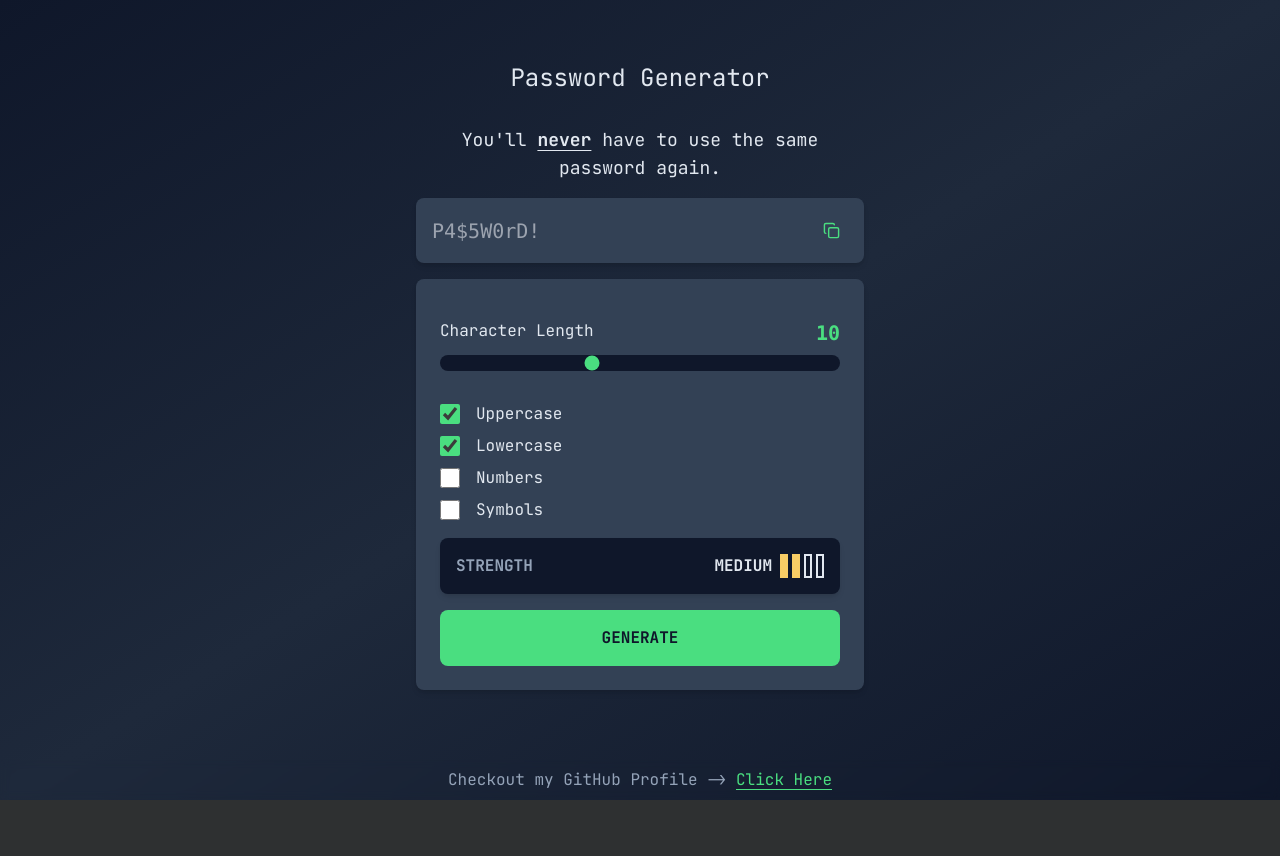
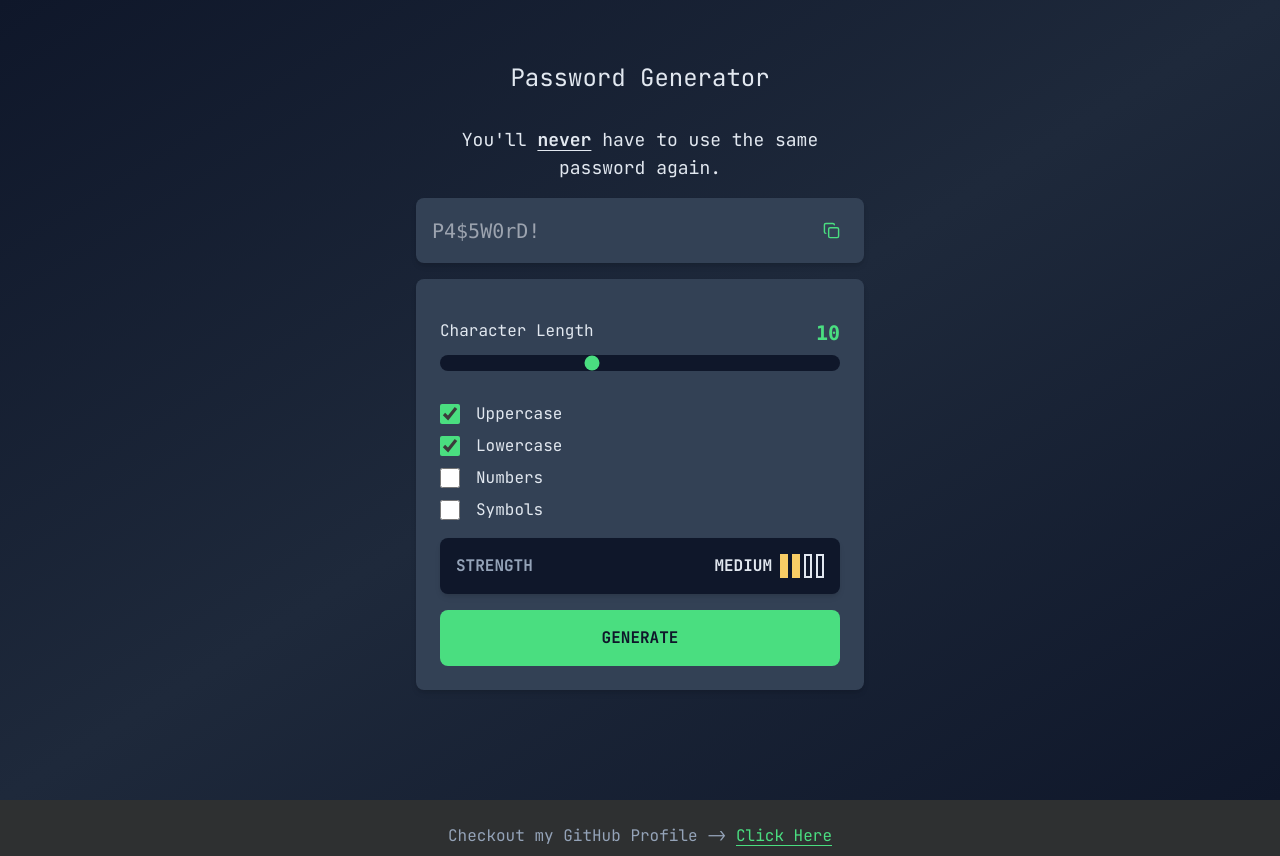
Before and after one commit to Clotho-ex/password-generator, a React (Vite) app: page / in a window 1280 px wide. Before the commit the page ends 800 px from the top, so only its background shows below. Built offline with nearby package versions, Linux system fonts and the light colour scheme.

Commit message:
Update footer styles

```diff
--- a/src/components/Footer.jsx
+++ b/src/components/Footer.jsx
@@ -2,7 +2,7 @@ import React from "react";
 
 const Footer = () => {
   return (
-    <footer className="fixed bottom-0 bg-transparent w-full p-2 backdrop-blur-sm">
+    <footer className="w-full p-2 pt-6">
       <p className="text-center text-slate-400">
         Checkout my GitHub Profile {"-> "}
         <a
```
